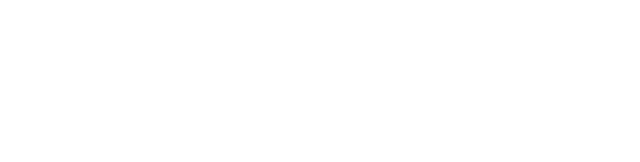
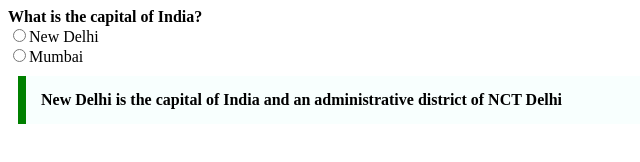
Before and after one commit to acciojob/trivia-gaurav8158, a website: page main.html in a window 1280 px wide. Shown: the whole page, without its empty margins (0-640 px from the left). Drawn offline with Linux system fonts and the light colour scheme.

Commit message:
created a submission

```diff
--- a/main.html
+++ b/main.html
@@ -8,6 +8,15 @@
 
 <body>
 	<!-- the entire body must be written by student -->
+		<b>What is the capital of India?</b>
+		<br>
+		<input type="radio" name="mcq" id="mumbai">New Delhi
+		<br>
+		<input type="radio" name="mcq" id="mumbai">Mumbai
+		<label for="mcq"></label>
+	<p name="new">
+		New Delhi is the capital of India and an administrative district of NCT Delhi
+	</p>
     <script type="text/javascript" src="./script.js">
 </script>
 
--- a/styles.css
+++ b/styles.css
@@ -1,2 +1,11 @@
 
 /* Your CSS Code here. */
+p{
+	max-width: 600px;
+margin: 10px;
+padding: 15px;
+border-left: 8px solid green;
+background-color: #f8fffe;
+font-weight: bold;
+
+}
```
